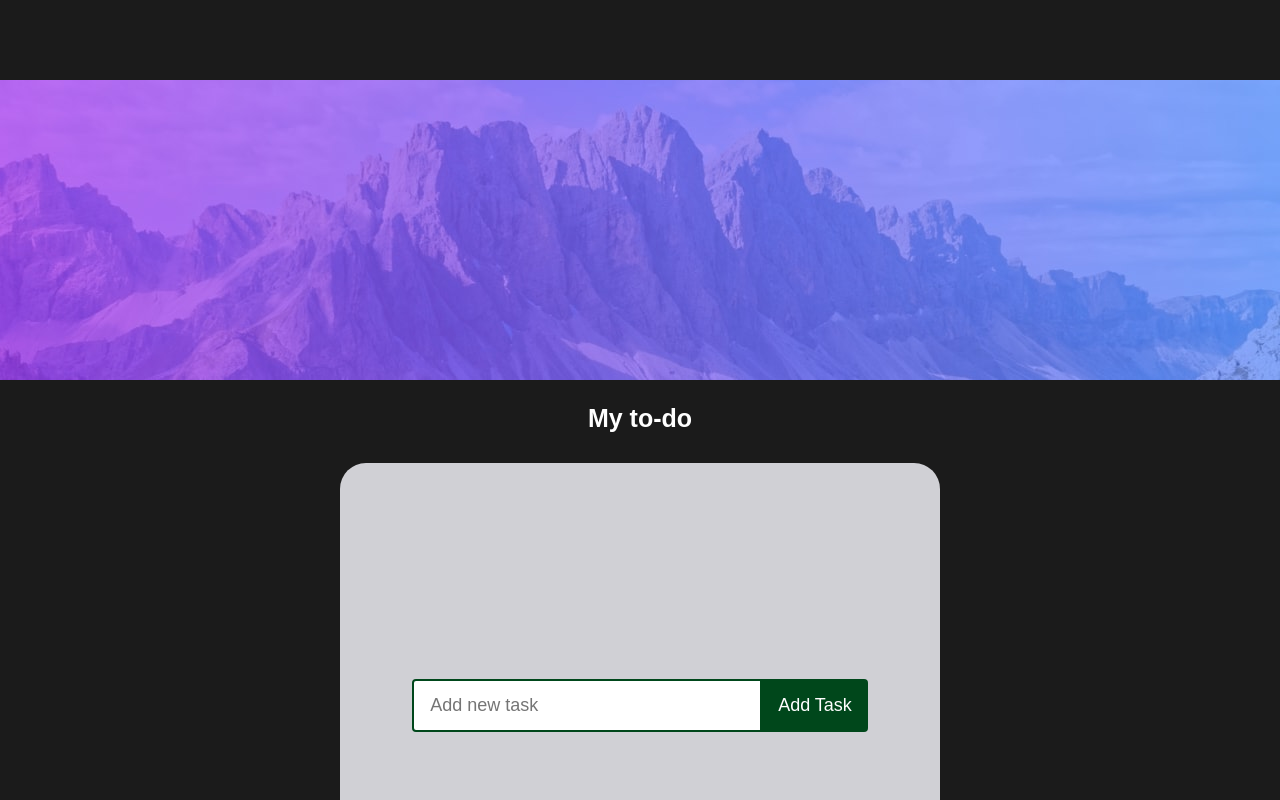
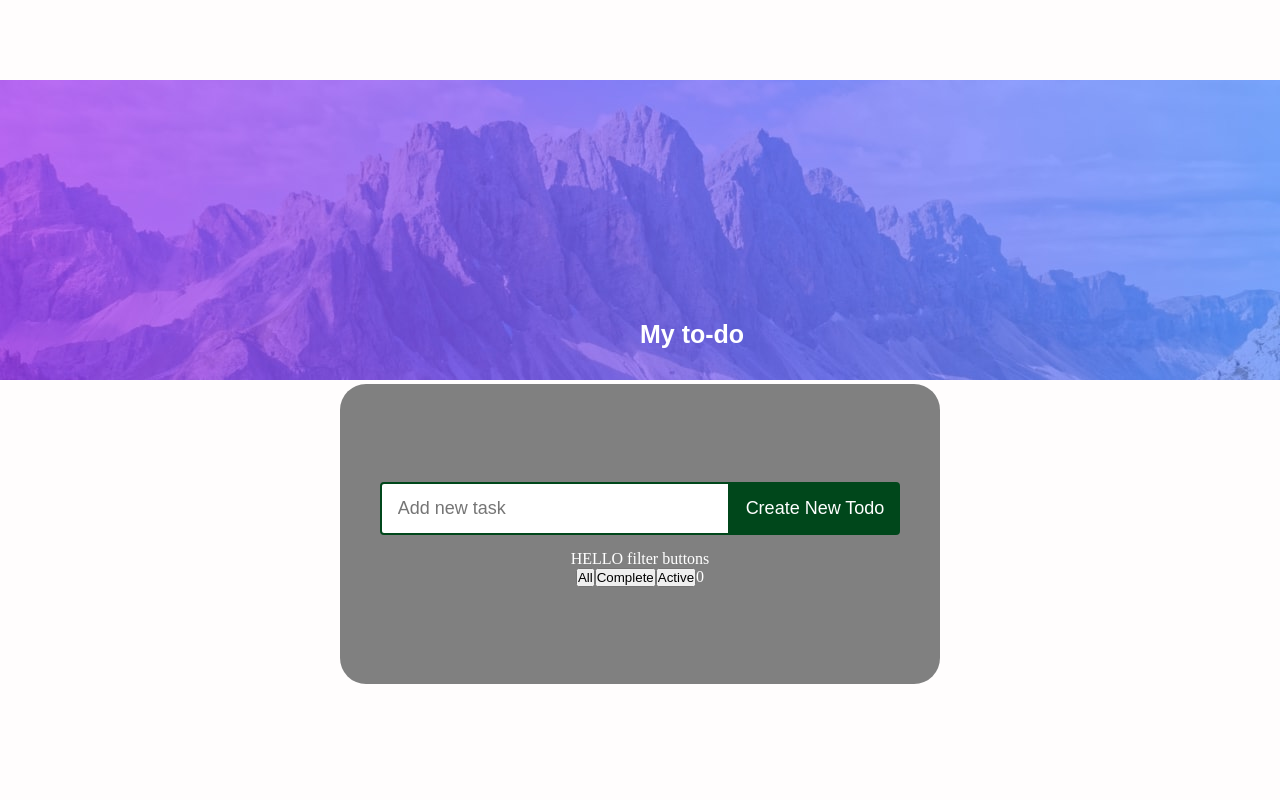
Before and after one commit to Joey19900/todoApp, a React (Create React App) app: page / in a window 1280 px wide. Shown: the top 800 px of the page. Built offline with nearby package versions, Linux system fonts and the light colour scheme.

Commit message:
added filters and counter

```diff
--- a/src/App.css
+++ b/src/App.css
@@ -7,17 +7,19 @@
 html,
 body {
   color: white;
-  background-color: #1b1b1b;
+  background-color: #fffdfd;
   font-family: "Times New Roman", Times, serif;
   margin: 40px;
-  justify-content: center;
+  justify-content: flex-start;
 }
 h1 {
   color: white;
   font-size: 25px;
   font-family: sans-serif;
-  text-align: center;
-  margin: 20px 0;
+  top: 40%;
+  left: 50%;
+  display: grid;
+  position: absolute;
 }
 .todoApp {
   display: flex;
@@ -28,29 +30,32 @@ h1 {
 
 /*container*/
 .task-list-main {
+  top: 30%;
   width: 30%;
   margin: 20x;
   display: flex;
   flex-direction: column;
   align-items: center;
   justify-content: center;
+  border-style: 1px solid, black;
 }
 
 /*image*/
 
-.top-landscap {
-  width: 1000px;
-  height: 300px;
+.top-landscape {
+  min-height: 100%;
+  min-width: 800px;
 }
 
 /*style task bar*/
-
+/*agregar boredes negros a este contenedor*/
 .task-list-main {
+  top: 40%;
   width: 600px;
-  min-height: 500px;
-  background-color: #d0d0d5;
-  padding: 25px;
-  margin: 10px;
-  justify-content: center;
+  max-width: 600px;
+  min-height: 300px;
+  background-color: gray;
   border-radius: 26px;
+  border-style: 10px solid black;
+  overflow: scroll;
 }
--- a/src/App.js
+++ b/src/App.js
@@ -4,6 +4,7 @@ import montain from "./assets/images/montain.jpg";
 import TaskItem from "./components/TaskItem";
 import TaskList from "./components/TaskList";
 import TaskForm from "./components/TaskForm";
+
 function App() {
   return (
     <div className="todoApp">
--- /dev/null
+++ b/src/components/TaskFilterButtons/index.jsx
@@ -0,0 +1,26 @@
+//NOTAS PARA FUNCIONALIDAD DE FILTROS
+//implementar aquí tres botones (all/active/complete)
+//Cada boton debe usar la función de setTaskFilter.
+//Cada boton debe cambiar el valor inicial a un string "active" "all" "complete"
+// Hint USAR UN ARROW FUNCTION PARA AÑADIR LOS STRINGS COMO PARAMETROS
+
+//NOTAS PARA DESARROLLAR CONTADOR DE TAREAS
+//Agregar en este componente el contador de tareas y luego estilizarlo para ajsutarlo a la izquierda.
+//lA información llega a este componente en forma de props y se puede utilziar para el conteo de tareas
+
+import React from "react";
+
+function TaskFilterButtons({ setFilterStatus, tasks }) {
+  const taskCounter = tasks.length;
+
+  return (
+    <div>
+      <button onClick={() => setFilterStatus("All")}>All</button>
+      <button onClick={() => setFilterStatus("Complete")}>Complete</button>
+      <button onClick={() => setFilterStatus("Active")}>Active</button>
+      {taskCounter}
+    </div>
+  );
+}
+
+export default TaskFilterButtons;
--- a/src/components/TaskForm/index.jsx
+++ b/src/components/TaskForm/index.jsx
@@ -7,24 +7,15 @@ function TaskForm({ handleAddTask }) {
   const [input, setInput] = useState("");
 
   const handleChange = (e) => {
-    //Explicar como funcion handleChange
-
-    //Que es e.target.value
     setInput(e.target.value);
   };
 
   const handleSend = (e) => {
-    //Para que sirve e.preventDefault();
     e.preventDefault();
 
-    //Cual es el flujo que se sigue al ejecutar la funcion handleAddTask
     handleAddTask(input);
   };
 
-  //Explicar flujo completo de este componente
-  // Que pasa cuando escribo en el input?
-  // Que pasa cuando doy click?
-  // Porque estoy usando onSubmit y no onClick?
   return (
     <form onSubmit={handleSend} className="taskForm">
       <input
@@ -32,12 +23,12 @@ function TaskForm({ handleAddTask }) {
         type="text"
         placeholder="Add new task "
         name="text"
-        //Por que se usa aqui onChange y no onClick?
-        //Cual seria una sintaxis alternativa por medio de arrow function para lograr la misma funcionalidad que existe ahora en handleChange?
+        minLength="5"
+        maxLength="30"
+        required
         onChange={handleChange}
       />
-
-      <button className="Task-button">Add Task</button>
+      <button className="Task-button">Create new todo</button>
     </form>
   );
 }
--- a/src/components/TaskItem/TaskItem.css
+++ b/src/components/TaskItem/TaskItem.css
@@ -1,15 +1,16 @@
 .task-container {
   width: 500px;
   min-height: 65px;
-  background-color: #1b1b32;
+  background-color: white;
   margin: 5px 0;
   padding: 8px 15px 8px 20px;
   display: flex;
   justify-content: space-between;
   align-items: center;
   border-radius: 7px;
-  border: 1px solid white;
+  border-style: solid;
   cursor: pointer;
+  color: black;
 }
 
 /*text*/
@@ -34,6 +35,5 @@
 /*task finished*/
 
 .task-container.finish {
-  background-color: blue;
   text-decoration: line-through;
 }
--- a/src/components/TaskItem/index.jsx
+++ b/src/components/TaskItem/index.jsx
@@ -1,19 +1,32 @@
 import React from "react";
 import "./TaskItem.css";
 import { AiOutlineCloseCircle } from "react-icons/ai";
+import { BiCheckbox } from "react-icons/bi";
 
 //Me preocupa que no entiendas como esta funcionando TaskItem
-function TaskItem({ id, text, isDone, handleAddTask, handleDeleteTask }) {
+function TaskItem({
+  id,
+  text,
+  isDone,
+  handleAddTask,
+  handleDeleteTask,
+  handleCompleteTask,
+}) {
   return (
     <div className={isDone ? "task-container finish" : "task-container "}>
-      {/* // Porque estoy usando una arrow function dentro de onClick? */}
+      <div
+        className="task-container-icons"
+        onClick={() => handleCompleteTask(id)}
+      >
+        <BiCheckbox className="task-icon" />
+      </div>
+
       <div className="task-text" onClick={() => handleAddTask(id)}>
         {text}
       </div>
 
       <div
         className="task-container-icons"
-        /* // Porque estoy usando una arrow function dentro de onClick? */
         onClick={() => handleDeleteTask(id)}
       >
         <AiOutlineCloseCircle className="task-icon" />
--- a/src/components/TaskList/index.jsx
+++ b/src/components/TaskList/index.jsx
@@ -2,11 +2,44 @@ import React from "react";
 import TaskForm from "../TaskForm";
 import "./TaskList.css";
 import TaskItem from "../TaskItem";
-import { useState } from "react";
+import { useState, useEffect } from "react";
 import { v4 as uuidv4 } from "uuid";
+import TaskFilterButtons from "../TaskFilterButtons";
 
 function TaskList() {
-  const [tasks, setTasks] = useState([]);
+  const [tasks, setTasks] = useState([
+    // { id: 0, isDone: false, text: "hola" },
+    //{ id: 2, isDone: true, text: "bye" },
+  ]);
+  const [filteredTask, setFilteredTasks] = useState([]);
+  const [filterStatus, setFilterStatus] = useState("All");
+
+  useEffect(() => {
+    handleFilterTask();
+  }, [filterStatus, tasks]);
+
+  const handleFilterTask = () => {
+    //usar tres condiciones con ayuda de la expresión "if". Priorizar el funcionamiento de complete (Revisar nota en handleDeleteTask)
+    if (filterStatus === "Complete") {
+      //HINT ESTE ES UN NUEVO ARRAY. SE DEBE UTILIZAR PARA MOSTRAR ÚNICAMENTE LOS OBJETOS DONE
+
+      const tasksComplete = tasks.filter((task) => task.isDone === true);
+      setFilteredTasks(tasksComplete);
+      return;
+    }
+
+    if (filterStatus === "Active") {
+      const tasksActive = tasks.filter((task) => task.isDone === false);
+      setFilteredTasks(tasksActive);
+      return;
+    }
+
+    if (filterStatus === "All") {
+      const tasksAll = tasks;
+      setFilteredTasks(tasksAll);
+      return;
+    }
+  };
 
   const handleAddTask = (text) => {
     const newTask = {
@@ -16,43 +49,42 @@ function TaskList() {
       isDone: false,
     };
 
-    const updatedTasks = [newTask, ...tasks];
+    const updatedTasks = [...tasks, newTask];
     setTasks(updatedTasks);
-    //Continuar desarrollando mi funcionalidad a partir de esta linea y en este componente
-
-    //HINT: La clave para añadir tasks tiene que ver con agregar newTask a 'tasks' por medio de setTasks
   };
 
   const handleDeleteTask = (id) => {
-    //Me preocupa que no entiendas como esta funcionando handleDeleteTask
-    // Tener claro que debo saber exactamente como funciona .filter > hacer distintos ejemplos y experimentar para entender
-    const updatedTasks = tasks.filter((tasks) => tasks.id !== id);
+    // HINT UTILIZAR COMO EJEMPLO ESTA FUNCIÓN PARA HACER FUNCIONAR EL FILTRO COMPLETE
+    const updatedTasks = tasks.filter((task) => task.id !== id);
+    setTasks(updatedTasks);
+  };
 
-    //Para poder probar esta funcion de handleDeleteTask, primero tiene que funcionar handleAddTask
+  const handleCompleteTask = (id) => {
+    const updatedTasks = tasks.map((task) => ({
+      ...task,
+      isDone: task.id === id ? true : task.isDone,
+    }));
+
     setTasks(updatedTasks);
   };
 
   return (
     <>
-      {/* // Mencionar como esta funcionando aqui  */}
       <TaskForm handleAddTask={handleAddTask} />
-
       <div className="task-list-container" />
-
-      {/* //Me preocupa que no entiendas como esta funcionando esta parte */}
-      {/* //Una vez que funcione handleDeleteTask checar que esto sigue funcionando correctamente */}
-      {tasks.map((task) => (
+      {filteredTask.map((task) => (
         <TaskItem
-          // Para que sirve key?
           key={task.id}
           id={task.id}
           text={task.text}
           isDone={task.isDone}
           handleDeleteTask={handleDeleteTask}
+          handleCompleteTask={handleCompleteTask}
         />
       ))}
+      <div>HELLO filter buttons</div>
+      <TaskFilterButtons setFilterStatus={setFilterStatus} tasks={tasks} />
     </>
   );
 }
-
 export default TaskList;
```
